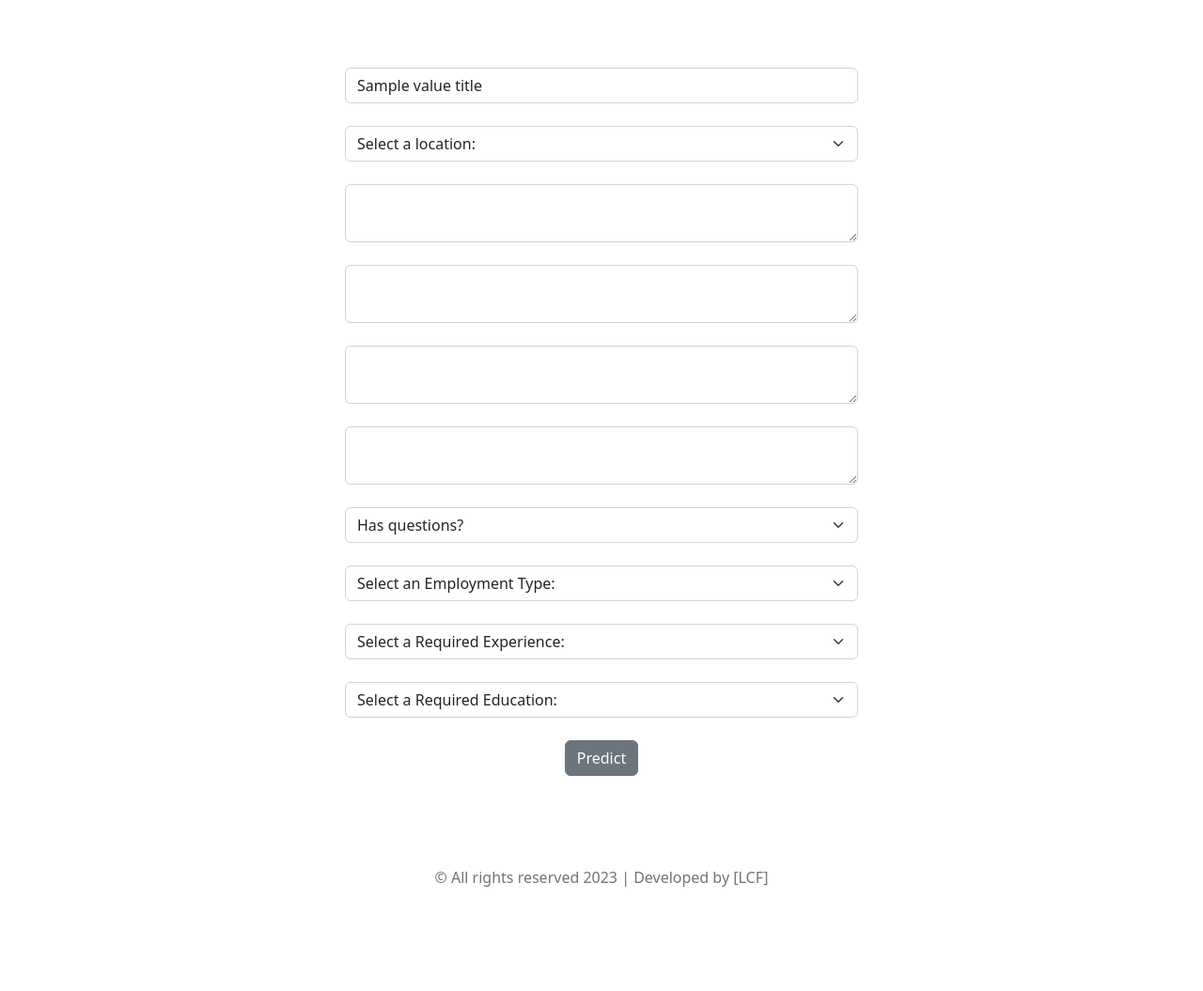
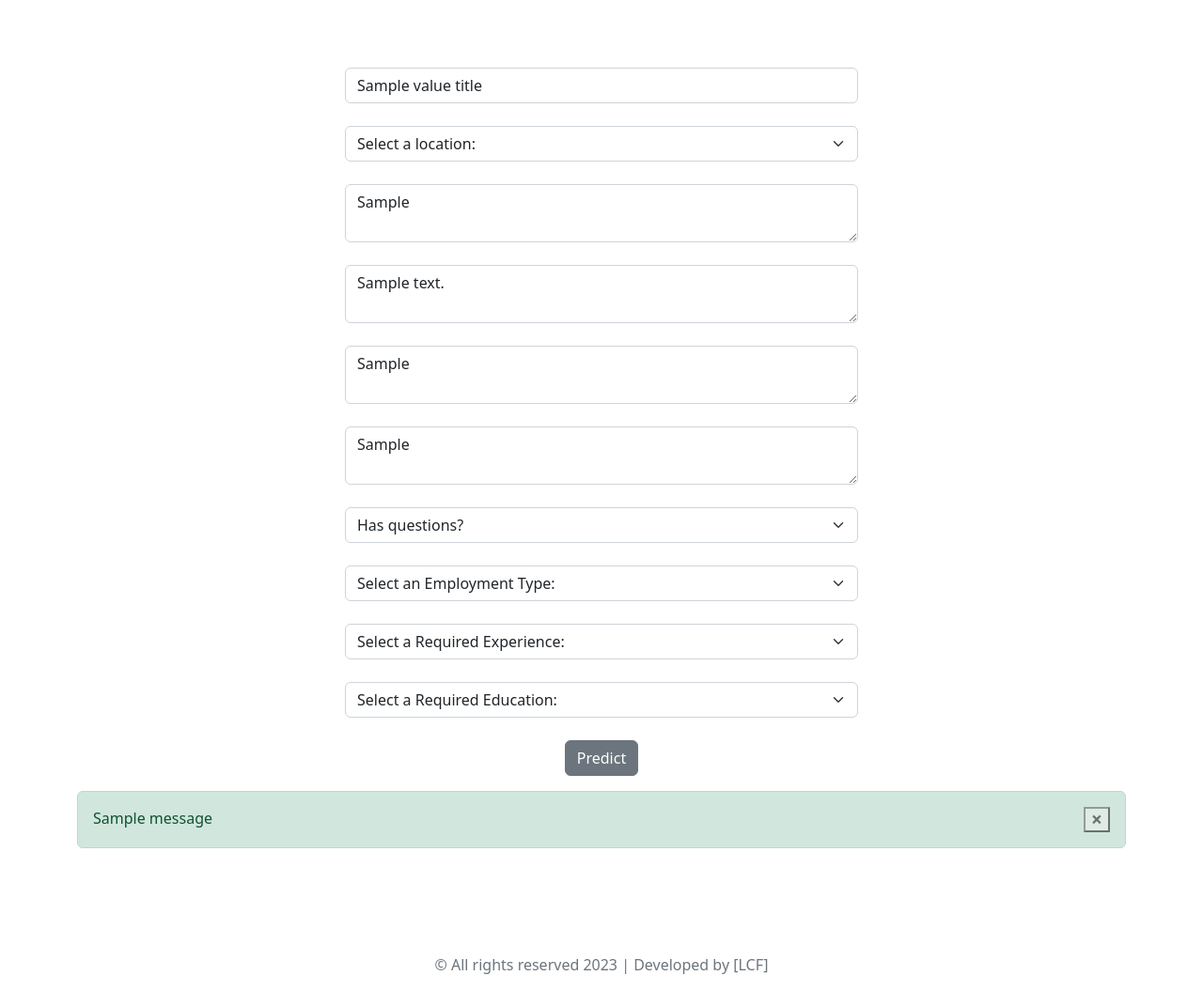
Before and after one commit to Luciano-C/Fake_Job_Prediction_Django, a Django app: template model_prediction/templates/prediction.html in a window 1280 px wide. Shown: the part 56-1111 px from the top of the page at 94% size. Before the commit the page ends 1000 px from the top, so only its background shows below. Run offline with Django 4.2, Linux system fonts and the light colour scheme; the template is opened without the code that fills it: most values are stand-ins (such as "Sample title", 1, 10 or a date in 2020); one stand-in notice (Sample message) is shown; some libraries are stand-ins or nearby versions.

Commit message:
Predictions added to html as flash alert

```diff
--- a/model_prediction/static/css/fake_job_detector.css
+++ b/model_prediction/static/css/fake_job_detector.css
@@ -0,0 +1,18 @@
+.close {
+    color: black;
+    font-size: 1.3rem;
+    font-weight: bold;
+    line-height: 1;
+    opacity: 0.5;
+    text-shadow: none;
+  }
+
+  .close:hover {
+    color: #fff;
+    opacity: 0.75;
+  }
+
+  .messages li {
+    display: flex;
+    justify-content: space-between;
+  }
--- a/model_prediction/static/js/fake_job_detector.js
+++ b/model_prediction/static/js/fake_job_detector.js
@@ -0,0 +1,4 @@
+const delete_message = () => {
+    let to_delete = document.querySelector('.messages');
+    to_delete.remove();
+}
--- a/model_prediction/templates/prediction.html
+++ b/model_prediction/templates/prediction.html
@@ -1,6 +1,9 @@
 {% extends 'base.html' %}
 {% load static %}
 {% block content %}
+
+
+
 
 <main class="container py-5 text-center">
     <div class="row">
@@ -21,26 +24,22 @@
 
 
                 <textarea id="company_profile" name="company_profile" placeholder="Company Profile"
-                    class="form-control my-4" value="{{value_company_profile}}">
-                </textarea>
+                    class="form-control my-4">{{value_company_profile}}</textarea>
 
 
                 <textarea id="description" name="description" type="text" placeholder="Description"
-                    class="form-control my-4" value="{{value_description}}">
-                </textarea>
+                    class="form-control my-4">{{value_description}}</textarea>
 
                 <textarea id="requirements" name="requirements" type="text" placeholder="Requirements"
-                    class="form-control my-4" value="{{value_requirements}}">
-                </textarea>
+                    class="form-control my-4">{{value_requirements}}</textarea>
 
-                <textarea id="benefits" name="benefits" type="text" placeholder="Benefits" class="form-control my-4"
-                    value="{{value_benefits}}">
-                </textarea>
+                <textarea id="benefits" name="benefits" type="text" placeholder="Benefits"
+                    class="form-control my-4">{{value_benefits}}</textarea>
 
                 <select id="has_questions" name="has_questions" class="form-select my-4">
                     <option value="" selected>Has questions?</option>
-                    <option value="1">True</option>
-                    <option value="0">False</option>
+                    <option value="1">Yes</option>
+                    <option value="0">No</option>
 
                 </select>
 
@@ -71,6 +70,33 @@
             </form>
         </div>
     </div>
+    <div class="row mt-3">
+        <div class="col">
+            {% if messages %}
+            <ul class="messages list-unstyled">
+                {% for message in messages %}
+                {% if message.tags == 'success' %}
+                <li class="alert alert-success">
+                    {{ message }}
+                    <button type="button" class="close" data-dismiss="alert" aria-label="Close"
+                        onclick="delete_message();">
+                        <span aria-hidden="true">&times;</span>
+                    </button>
+                </li>
+                {% elif message.tags == 'error' %}
+                <li class="alert alert-danger">
+                    {{ message }}
+                    <button type="button" class="close" data-dismiss="alert" aria-label="Close"
+                        onclick="delete_message();">
+                        <span aria-hidden="true">&times;</span>
+                    </button>
+                </li>
+                {% endif %}
+                {% endfor %}
+            </ul>
+            {% endif %}
+        </div>
+    </div>
 </main>
 
 
```
Also changed, not shown: model_prediction/views.py (+53 -4 lines), 3 other files.
